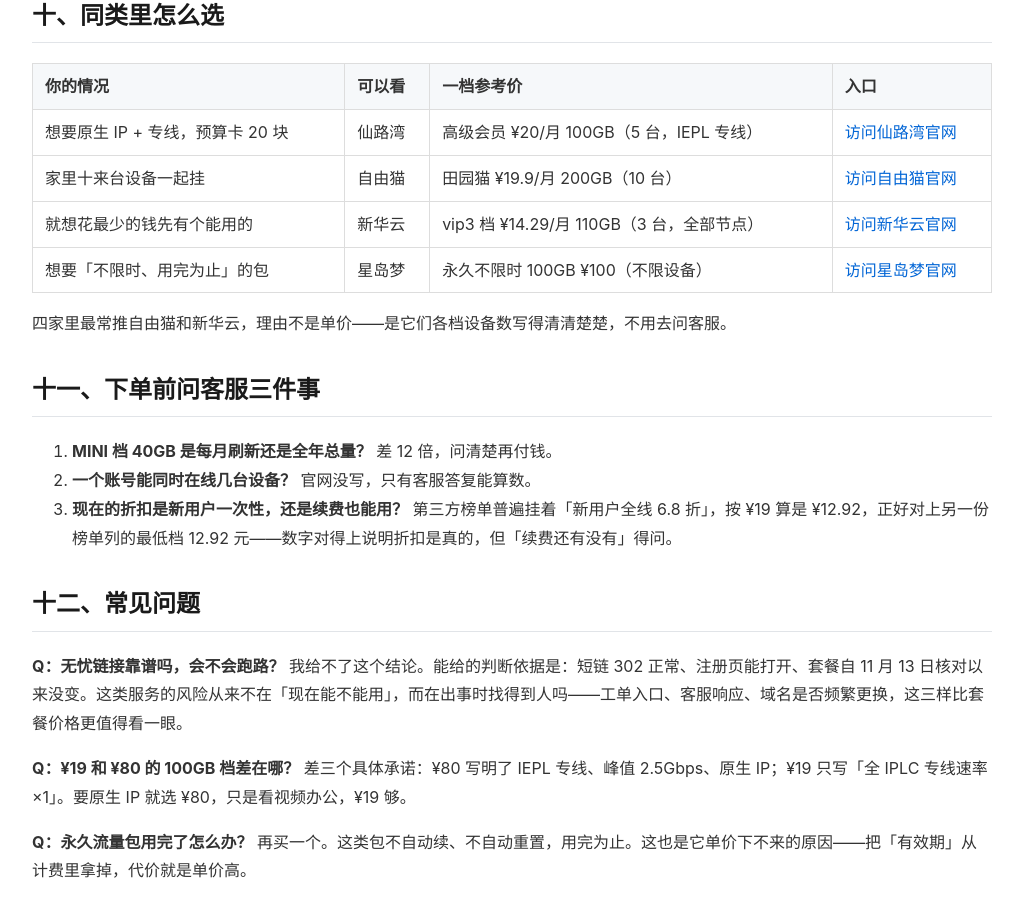
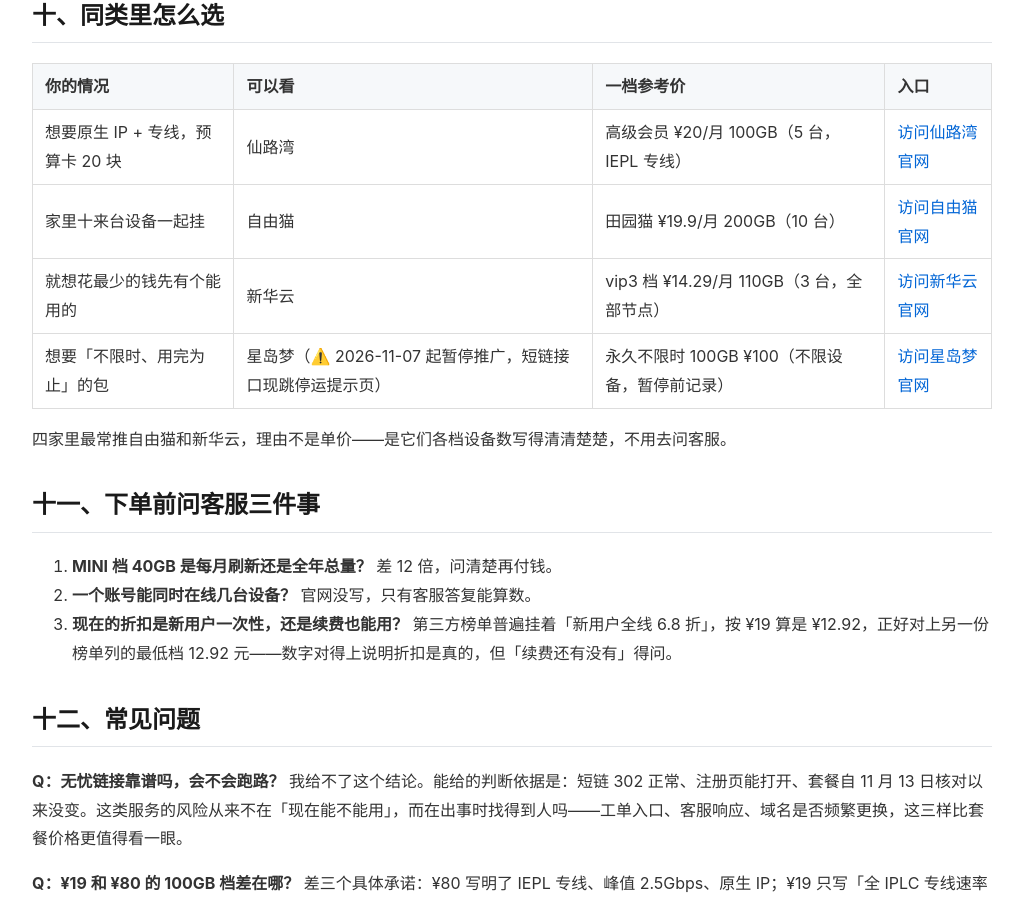
Before and after one commit to yezuofan/free-internet-guide, a Jekyll site: the page built from getting-started/wuyoulink-review-2026.md, in a window 1280 px wide and 900 px high, scrolled down 3820 px. Shown: the whole window, without its empty margins (128-1151 px from the left). Built offline with Jekyll 4.4.1, drawn with Linux system fonts in a browser that asks for light colours; our own code applies the rules of GitHub Pages for plain Markdown files.

Commit message:
qa(2026-11-24): 子README FlyingBird 提示补名字 + wuyoulink 星岛梦推荐位标暂停推广

```diff
--- a/getting-started/wuyoulink-review-2026.md
+++ b/getting-started/wuyoulink-review-2026.md
@@ -111,7 +111,7 @@ App 同理。安卓别在应用商店搜名字随便下，这类服务没几个
 | 想要原生 IP + 专线，预算卡 20 块 | 仙路湾 | 高级会员 ¥20/月 100GB（5 台，IEPL 专线） | [访问仙路湾官网](https://api.huanghaiwan.com/go/仙路湾) |
 | 家里十来台设备一起挂 | 自由猫 | 田园猫 ¥19.9/月 200GB（10 台） | [访问自由猫官网](https://api.huanghaiwan.com/go/自由猫) |
 | 就想花最少的钱先有个能用的 | 新华云 | vip3 档 ¥14.29/月 110GB（3 台，全部节点） | [访问新华云官网](https://api.huanghaiwan.com/go/新华云) |
-| 想要「不限时、用完为止」的包 | 星岛梦 | 永久不限时 100GB ¥100（不限设备） | [访问星岛梦官网](https://api.huanghaiwan.com/go/星岛梦) |
+| 想要「不限时、用完为止」的包 | 星岛梦（⚠️ 2026-11-07 起暂停推广，短链接口现跳停运提示页） | 永久不限时 100GB ¥100（不限设备，暂停前记录） | [访问星岛梦官网](https://api.huanghaiwan.com/go/星岛梦) |
 
 四家里最常推自由猫和新华云，理由不是单价——是它们各档设备数写得清清楚楚，不用去问客服。
 
```
Also changed, not shown: airport-reviews/README.md (+1 -1 lines).
